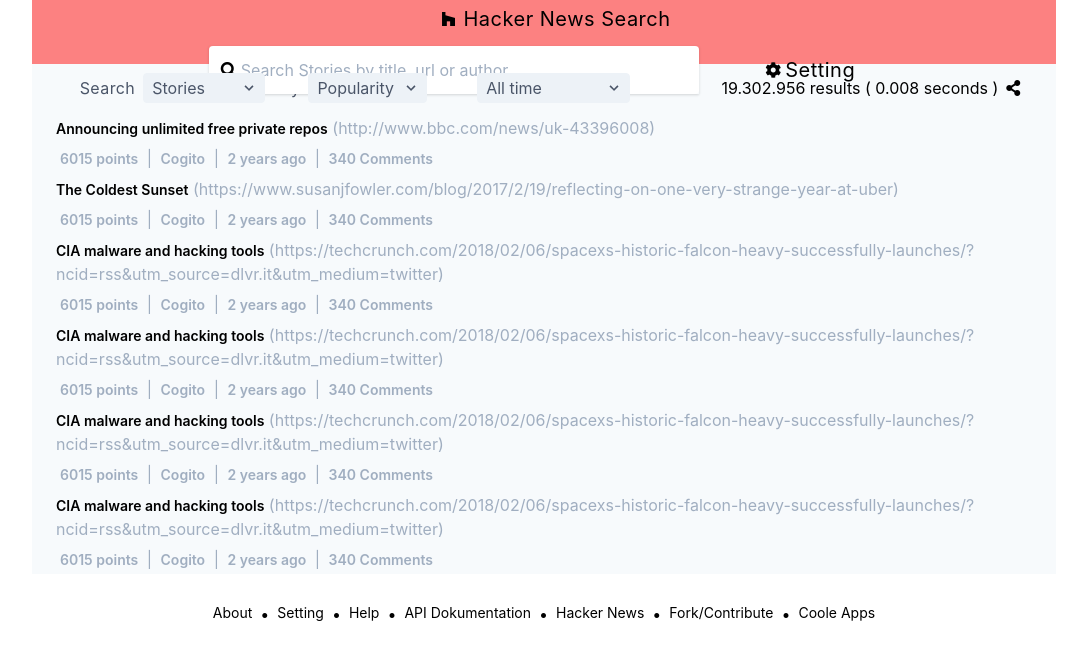
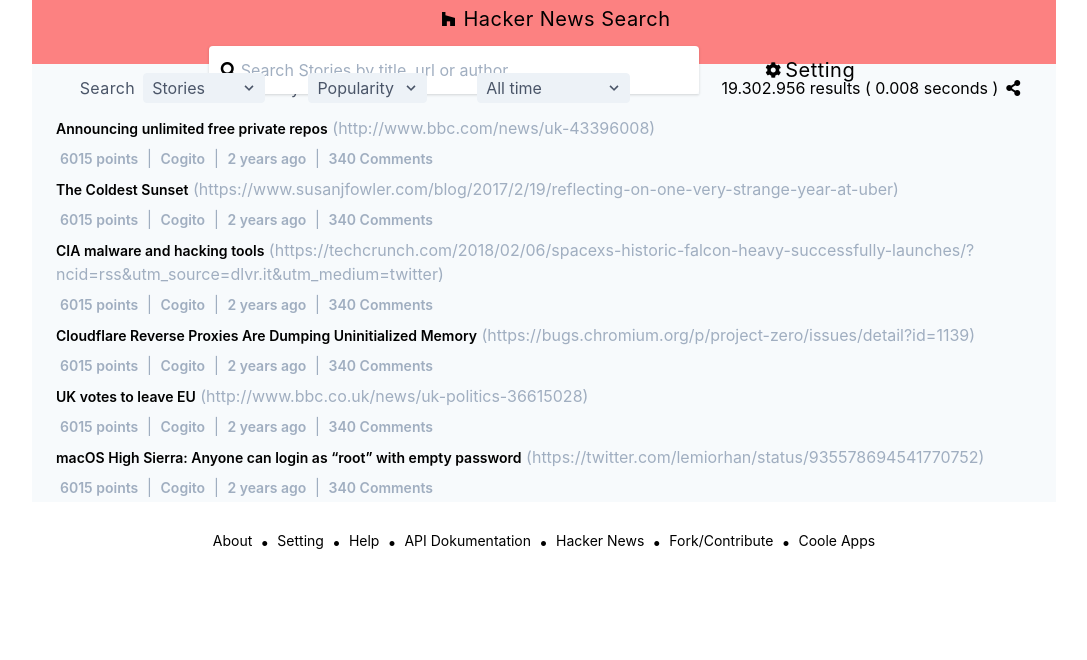
Before and after one commit to dyangcoding/tailwindproject, a plain HTML site: page index.html in a window 1280 px wide. Shown: the whole page, without its empty margins (96-1183 px from the left). Drawn offline with Linux system fonts and the light colour scheme.

Commit message:
add real data from hn search

```diff
--- a/index.html
+++ b/index.html
@@ -151,9 +151,9 @@
 
         <div class="overflow-hidden">
             <div class="px-6 py-1">
-                <span class="font-semibold text-sm">CIA malware and hacking tools</span>
+                <span class="font-semibold text-sm">Cloudflare Reverse Proxies Are Dumping Uninitialized Memory</span>
                 <span class="text-gray-500 text-base">
-                    (https://techcrunch.com/2018/02/06/spacexs-historic-falcon-heavy-successfully-launches/?ncid=rss&utm_source=dlvr.it&utm_medium=twitter)
+                        (https://bugs.chromium.org/p/project-zero/issues/detail?id=1139)
                 </span>
             </div>
             <div class="px-6">
@@ -169,9 +169,9 @@
 
         <div class="overflow-hidden">
             <div class="px-6 py-1">
-                <span class="font-semibold text-sm">CIA malware and hacking tools</span>
+                <span class="font-semibold text-sm">UK votes to leave EU</span>
                 <span class="text-gray-500 text-base">
-                    (https://techcrunch.com/2018/02/06/spacexs-historic-falcon-heavy-successfully-launches/?ncid=rss&utm_source=dlvr.it&utm_medium=twitter)
+                        (http://www.bbc.co.uk/news/uk-politics-36615028)
                 </span>
             </div>
             <div class="px-6">
@@ -187,9 +187,9 @@
 
         <div class="overflow-hidden">
             <div class="px-6 py-1">
-                <span class="font-semibold text-sm">CIA malware and hacking tools</span>
+                <span class="font-semibold text-sm">macOS High Sierra: Anyone can login as “root” with empty password</span>
                 <span class="text-gray-500 text-base">
-                    (https://techcrunch.com/2018/02/06/spacexs-historic-falcon-heavy-successfully-launches/?ncid=rss&utm_source=dlvr.it&utm_medium=twitter)
+                        (https://twitter.com/lemiorhan/status/935578694541770752)
                 </span>
             </div>
             <div class="px-6">
```
